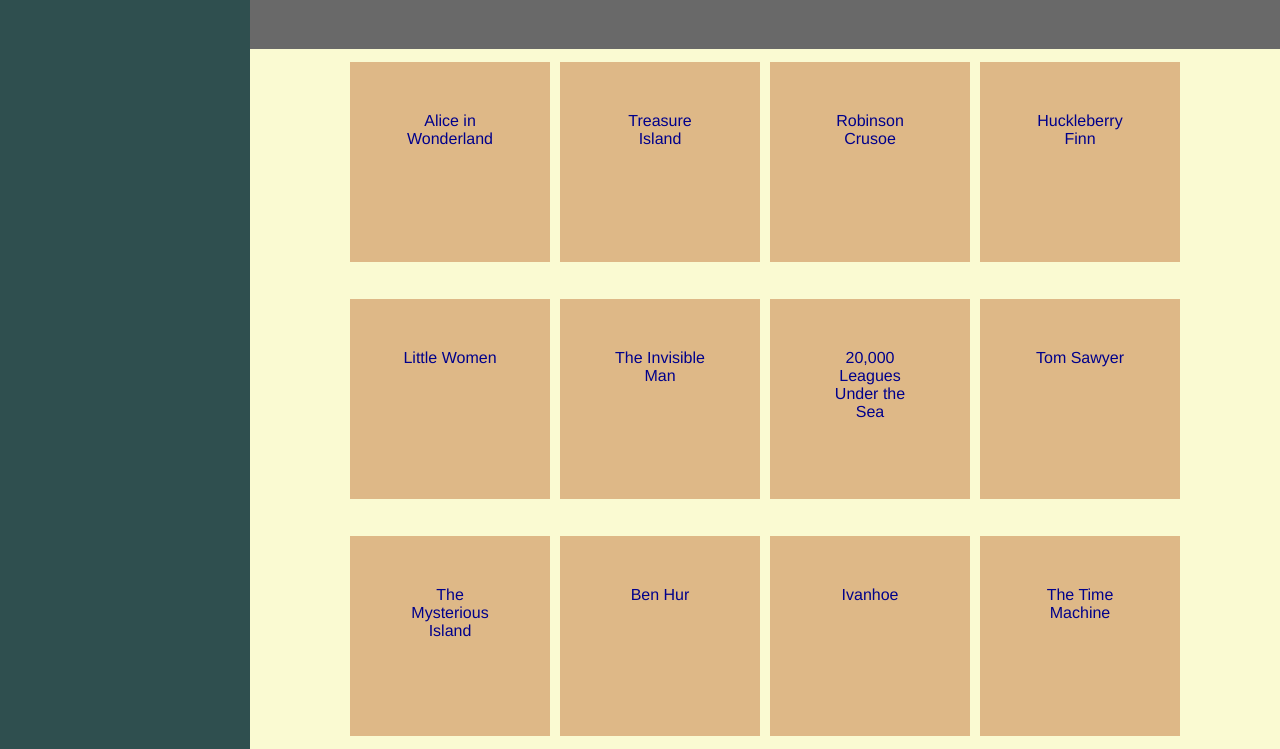
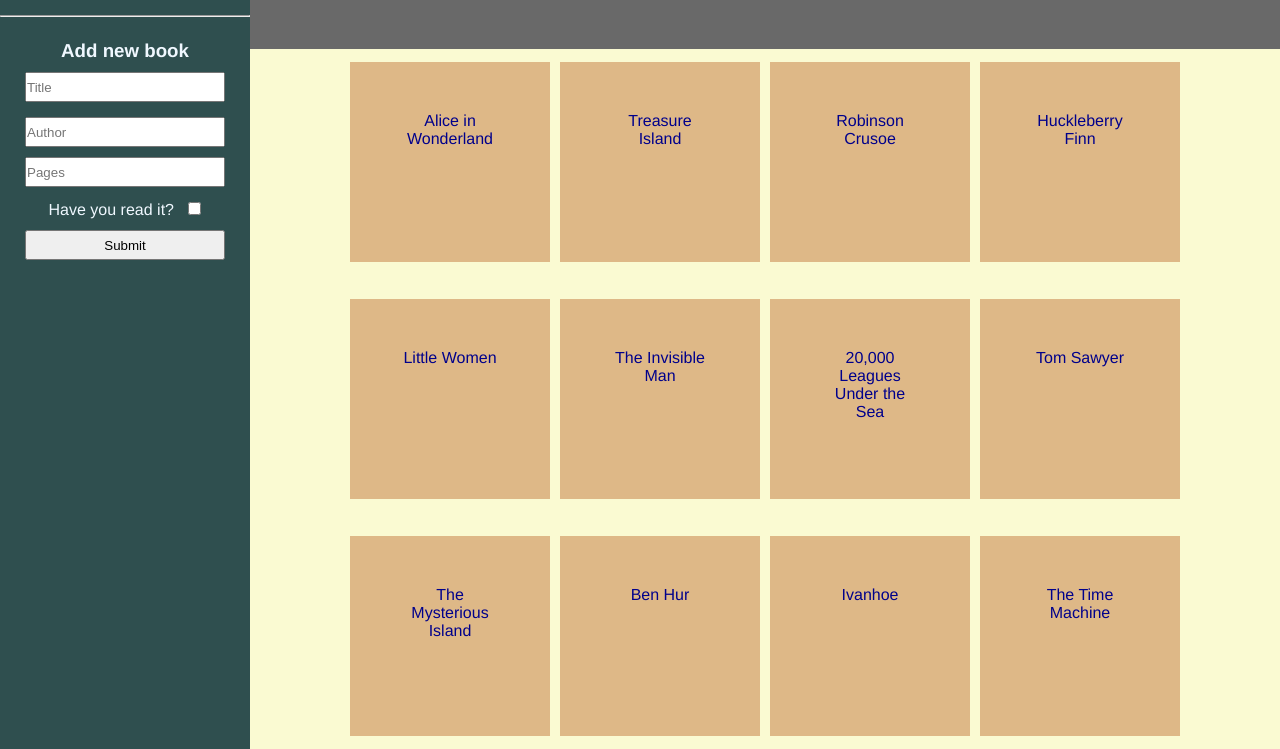
Before and after one commit to camelCaseGuy/library, a plain HTML site: page index.html in a window 1280 px wide. Shown: the part 51-800 px from the top of the page. Drawn offline with Linux system fonts and the light colour scheme.

Commit message:
add book form

```diff
--- a/index.html
+++ b/index.html
@@ -12,6 +12,42 @@
 <body>
     <nav class="sidebar">
         <h2>menu</h2>
+        <br>
+        <hr>
+        <br>
+        <form class="add-book-form" id="addBookForm">
+            <h3>Add new book</h3>
+            <input
+              class="input"
+              type="text"
+              id="title"
+              placeholder="Title"
+              required
+              maxlength="100"
+            />
+            <p class="error-msg" id="errorMsg"></p>
+            <input
+              class="input"
+              type="text"
+              id="author"
+              placeholder="Author"
+              required
+              maxlength="100"
+            />
+            <input
+              class="input"
+              type="number"
+              id="pages"
+              placeholder="Pages"
+              required
+              max="10000"
+            />
+            <div class="is-read">
+              <label for="is-read">Have you read it?</label>
+              <input class="checkbox" type="checkbox" id="isRead" />
+            </div>
+            <button class="btn btn-light-green" type="submit">Submit</button>
+          </form>
     </nav>
     <main class="content">
         <h2 class="header">Book Library</h2>
--- a/style.css
+++ b/style.css
@@ -16,13 +16,13 @@ body {
 }
 
 .sidebar {
-  color:aliceblue;
+  color: aliceblue;
   text-align: center;
   padding-top: 20px;
   height: 100%;
   width: 250px;
   min-width: 250px;
-  background-color:darkslategray;
+  background-color: darkslategray;
 }
 
 .content {
@@ -34,17 +34,17 @@ body {
 }
 
 .header {
-  color:aliceblue;
+  color: aliceblue;
   text-align: center;
   padding-top: 20px;
   height: 100px;
   width: 100%;
-  background-color:dimgray;
+  background-color: dimgray;
   min-width: 1000px;
 }
 
 #container {
-  color:darkblue;
+  color: darkblue;
   flex: 1;
   display: flex;
   gap: 10px;
@@ -60,3 +60,17 @@ body {
   width: 200px;
   background-color: burlywood;
 }
+
+form * {
+  margin: 5px;
+}
+
+form input, form button {
+  height: 30px;
+  width: 200px;
+}
+
+form input[type="checkbox"] {
+  height: unset;
+  width: unset;
+}
```
